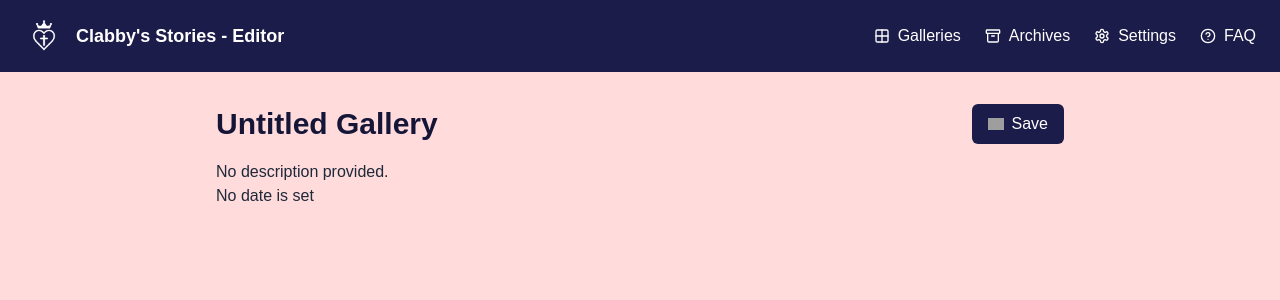
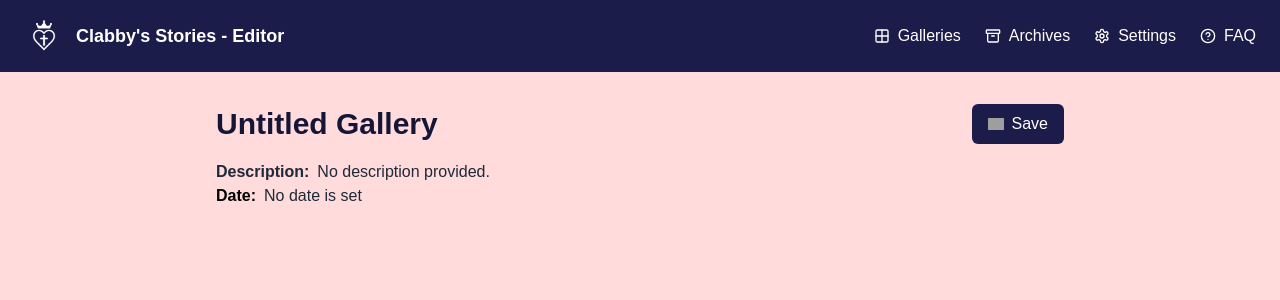
Before and after one commit to davinaleong/proj-clabbys-stories-web-app, a Next.js app: page /editor/create in a window 1280 px wide. Shown: the top 300 px of the page. Built offline with nearby package versions, Linux system fonts and the light colour scheme; no server answers; grey boxes are pictures that could not be loaded; a web font is replaced by a local one.

Commit message:
Added labels to the editor fields

```diff
--- a/src/app/editor/[id]/page.jsx
+++ b/src/app/editor/[id]/page.jsx
@@ -517,9 +517,12 @@ export default function UpdateGalleryPage() {
       {/* ✅ Editable Fields */}
       <section>
         {/* ✅ Gallery URL Field */}
-        <div className="relative mt-2">
+        <div className="text-gray-800 relative flex gap-2 mt-2">
+          <p>
+            <strong>URL:</strong>
+          </p>
           <p
-            className="text-gray-800 outline-none"
+            className="outline-none"
             contentEditable
             suppressContentEditableWarning
             onClick={async (e) => {
@@ -542,7 +545,10 @@ export default function UpdateGalleryPage() {
         </div>
 
         {/* Description */}
-        <div className="relative mt-2">
+        <div className="text-gray-800 flex gap-2 relative mt-2">
+          <p>
+            <strong>Description:</strong>
+          </p>
           <p
             className="text-gray-800 outline-none"
             contentEditable
@@ -554,10 +560,13 @@ export default function UpdateGalleryPage() {
         </div>
 
         {/* ✅ Clickable Date Field */}
-        <div className="relative mt-2">
+        <div className="text-gray-800 flex gap-2 relative mt-2">
+          <p>
+            <strong>Date:</strong>
+          </p>
           <p
             ref={dateFieldRef}
-            className="text-gray-800 outline-none cursor-pointer"
+            className="outline-none cursor-pointer"
             onClick={() => setPickerOpen((prev) => !prev)}
           >
             {editedDate || "No date is set"}
@@ -577,10 +586,13 @@ export default function UpdateGalleryPage() {
         </div>
 
         {/* ✅ Status Picker */}
-        <div className="relative mt-2">
+        <div className="text-gray-800 flex gap-2 relative mt-2">
+          <p>
+            <strong>Status:</strong>
+          </p>
           <p
             ref={statusFieldRef}
-            className="text-gray-800 outline-none cursor-pointer"
+            className="outline-none cursor-pointer"
             onClick={() => setStatusOpen((prev) => !prev)}
           >
             {editedStatus}
@@ -602,10 +614,13 @@ export default function UpdateGalleryPage() {
         </div>
 
         {/* ✅ Lightbox Picker */}
-        <div className="relative mt-2">
+        <div className="text-gray-800 flex gap-2 relative mt-2">
+          <p>
+            <strong>Lightbox:</strong>
+          </p>
           <p
             ref={lightboxFieldRef}
-            className="text-gray-800 outline-none cursor-pointer"
+            className="outline-none cursor-pointer"
             onClick={() => setLightboxOpen((prev) => !prev)}
           >
             {editedLightbox}
--- a/src/app/editor/create/page.jsx
+++ b/src/app/editor/create/page.jsx
@@ -145,16 +145,24 @@ export default function CreateGalleryPage() {
 
       {/* ✅ Description */}
       <section className="mt-4">
+        <div className="text-gray-800  relative flex gap-2">
+          <p>
+            <strong>Description:</strong>
+          </p>
           <p
-          className="text-gray-800 outline-none"
+            className="outline-none"
             contentEditable
             suppressContentEditableWarning
             onBlur={(e) => setDescription(e.currentTarget.textContent)}
           >
             {description}
           </p>
+        </div>
 
-        <div className="relative inline-block">
+        <div className="relative flex gap-2">
+          <p>
+            <strong>Date:</strong>
+          </p>
           <p
             ref={dateFieldRef}
             className="text-gray-800 outline-none cursor-pointer"
```
Also changed, not shown: 1 other file (tests, documents, lock files or other folders). Lines whose indentation alone changed are shown as unchanged.
